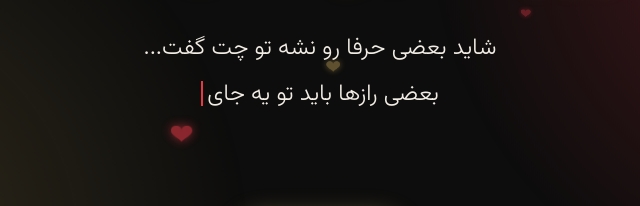
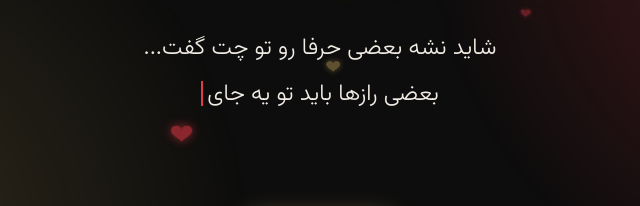
Before and after one commit to Abolfazl138863/Surprise_Elyana, a plain HTML site: page index.html in a window 1280 px wide. Shown: the part 321-527 px from the top of the page, 320-960 px from the left. Drawn offline with Linux system fonts and the light colour scheme.

Commit message:
Update index.html

```diff
--- a/index.html
+++ b/index.html
@@ -21,7 +21,8 @@ body::before{content:"";position:fixed;inset:0;z-index:-1;background:radial-grad
 .aurora i:nth-child(1){top:-25%;right:-25%;background:radial-gradient(circle,rgba(230,57,70,.3),transparent 65%)}
 .aurora i:nth-child(2){bottom:-30%;left:-25%;background:radial-gradient(circle,rgba(233,196,106,.18),transparent 65%);animation-duration:32s;animation-delay:-9s}
 .aurora i:nth-child(3){display:none}
-#bg{position:fixed;top:0;left:0;width:100%;height:100vh;height:100lvh;z-index:0;pointer-events:none}
+#bg,#fx{position:fixed;top:0;left:0;width:100%;height:100vh;height:100lvh;z-index:0;pointer-events:none}
+#fx{z-index:30}
 main{position:relative;z-index:1}
 section{min-height:100vh;min-height:100svh;display:flex;flex-direction:column;align-items:center;justify-content:center;padding:72px 20px;text-align:center}
 #messages,#final{display:none}
@@ -109,6 +110,7 @@ footer{position:relative;z-index:1;text-align:center;color:var(--muted);font-siz
 <div class="aurora" aria-hidden="true"><i></i><i></i><i></i></div>
 <div class="prog" id="prog" aria-hidden="true"></div>
 <canvas id="bg" aria-hidden="true"></canvas>
+<canvas id="fx" aria-hidden="true"></canvas>
 
 <main>
   <section id="hero">
@@ -136,7 +138,7 @@ footer{position:relative;z-index:1;text-align:center;color:var(--muted);font-siz
     <button class="close" id="closeBtn" aria-label="بستن">×</button>
     <span class="seal" aria-hidden="true">❤</span>
     <p class="title" id="mtext">فکر کردی قرار بود همین‌جا همه‌چیز رو لو بدم؟ </p>
-    <p class="sub">باقیش بمونه برای شاید همین امشب شاید هم بعدا...</p>
+    <p class="sub">باقیش بمونه برای موقعی که این فاصله‌ها کمتر شد...</p>
     <button class="ok" id="okBtn">باشه، منتظر می‌مونم </button>
   </div>
 </div>
@@ -164,7 +166,7 @@ function engineFactory(emit){
     g.fill(); return o;
   }
   const HS = COLORS.map(c => sprite(c, 1)), DS = COLORS.map(c => sprite(c, 0));
-  let cv, ctx, cw = 1, ch = 1, S = 1, dpr = 1, low = false, reduce = false, run = false, looping = false, alive = false;
+  let cv, ctx, fv, fctx, fdirty = false, cw = 1, ch = 1, S = 1, dpr = 1, low = false, reduce = false, run = false, looping = false, alive = false;
   let last = 0, acc = 0, fc = 0, good = 0, lvl = 0, recovered = false, noRec = false;
   const LV = [{h:1,p:1,st:1,q:1},{h:1,p:.55,st:0,q:1},{h:.55,p:.3,st:0,q:.85},{h:.3,p:.15,st:0,q:.7}];
   const MAXP = 220, px = new Float32Array(MAXP), py = new Float32Array(MAXP), pvx = new Float32Array(MAXP), pvy = new Float32Array(MAXP),
@@ -177,7 +179,7 @@ function engineFactory(emit){
   }
   function apply(){ // (re)size canvas + population for the current quality level
     const ow = cv.width || 1, oh = cv.height || 1, oS = S; S = dpr*LV[lvl].q;
-    cv.width = Math.round(cw*S); cv.height = Math.round(ch*S);
+    cv.width = fv.width = Math.round(cw*S); cv.height = fv.height = Math.round(ch*S);
     for (const h of hearts){ h.x *= cv.width/ow; h.y *= cv.height/oh; h.s *= S/oS; h.v *= S/oS; }
     const want = Math.max(4, Math.round(Math.min(low ? 16 : 26, cw/18)*LV[lvl].h));
     while (hearts.length < want) hearts.push(reset({}, true));
@@ -186,7 +188,7 @@ function engineFactory(emit){
   function spark(x, y, n, p){
     const cap = Math.max(20, Math.round(MAXP*LV[lvl].p*(low ? .6 : 1)));
     for (let i = 0; i < n; i++){
-      const j = pn < cap ? pn++ : (Math.random()*pn | 0), a = Math.random()*6.283, sp = (1.2 + Math.random()*5)*p*S;
+      fdirty = true; const j = pn < cap ? pn++ : (Math.random()*pn | 0), a = Math.random()*6.283, sp = (1.2 + Math.random()*5)*p*S;
       px[j] = x*S; py[j] = y*S; pvx[j] = Math.cos(a)*sp; pvy[j] = Math.sin(a)*sp - 2*S; pl[j] = 1;
       pd[j] = .012 + Math.random()*.014; ps[j] = (3 + Math.random()*6)*S; pk[j] = (Math.random() < .6 ? 0 : 1)*2 + (Math.random() < .55 ? 1 : 0);
     }
@@ -210,29 +212,34 @@ function engineFactory(emit){
       ctx.globalAlpha = h.a; ctx.drawImage(HS[h.c], x - d/2, h.y - d/2, d, d);
       if (h.y < -40*S) reset(h, false);
     }
-    for (let i = pn - 1; i >= 0; i--){
-      pvy[i] += .11*S*k; pvx[i] *= .985; px[i] += pvx[i]*k; py[i] += pvy[i]*k; pl[i] -= pd[i]*k;
-      if (pl[i] <= 0){ const L = --pn; if (i !== L) for (const a of A) a[i] = a[L]; continue; }
-      const d = ps[i]*3.2, kk = pk[i]; ctx.globalAlpha = pl[i]; ctx.drawImage((kk & 1 ? HS : DS)[kk >> 1], px[i] - d/2, py[i] - d/2, d, d);
-    }
     ctx.globalAlpha = 1;
-    for (let i = rings.length - 1; i >= 0; i--){
-      const r = rings[i]; r.r += 6*S*k; r.l -= .028*k;
-      if (r.l <= 0){ rings.splice(i, 1); continue; }
-      ctx.strokeStyle = `rgba(233,196,106,${r.l})`; ctx.lineWidth = 2*S; ctx.beginPath(); ctx.arc(r.x, r.y, r.r, 0, 6.3); ctx.stroke();
-    }
     if (!reduce && !low && LV[lvl].st && Math.random() < .005) stars.push({x:cv.width*(.2 + Math.random()*.8), y:Math.random()*cv.height*.4, vx:-(7 + Math.random()*4)*S, vy:(3 + Math.random()*2)*S, l:1});
     for (let i = stars.length - 1; i >= 0; i--){
       const s = stars[i]; s.x += s.vx*k; s.y += s.vy*k; s.l -= .016*k;
       if (s.l <= 0){ stars.splice(i, 1); continue; }
       ctx.strokeStyle = `rgba(255,242,205,${s.l})`; ctx.lineWidth = 1.6*S; ctx.beginPath(); ctx.moveTo(s.x, s.y); ctx.lineTo(s.x - s.vx*7, s.y - s.vy*7); ctx.stroke();
     }
+    if (pn || rings.length || fdirty){ // top layer is only touched while something is on it
+      fctx.clearRect(0, 0, fv.width, fv.height);
+      for (let i = pn - 1; i >= 0; i--){
+        pvy[i] += .11*S*k; pvx[i] *= .985; px[i] += pvx[i]*k; py[i] += pvy[i]*k; pl[i] -= pd[i]*k;
+        if (pl[i] <= 0){ const L = --pn; if (i !== L) for (const a of A) a[i] = a[L]; continue; }
+        const d = ps[i]*3.2, kk = pk[i]; fctx.globalAlpha = pl[i]; fctx.drawImage((kk & 1 ? HS : DS)[kk >> 1], px[i] - d/2, py[i] - d/2, d, d);
+      }
+      fctx.globalAlpha = 1;
+      for (let i = rings.length - 1; i >= 0; i--){
+        const r = rings[i]; r.r += 6*S*k; r.l -= .028*k;
+        if (r.l <= 0){ rings.splice(i, 1); continue; }
+        fctx.strokeStyle = `rgba(233,196,106,${r.l})`; fctx.lineWidth = 2*S; fctx.beginPath(); fctx.arc(r.x, r.y, r.r, 0, 6.3); fctx.stroke();
+      }
+      fdirty = pn > 0 || rings.length > 0;
+    }
     if (!alive){ alive = true; emit({t:'alive'}); }
   }
   const go = () => { if (run && !looping){ looping = true; last = 0; raf(frame); } };
   return function(m){
     switch (m.t){
-      case 'init': cv = m.canvas; ctx = cv.getContext('2d'); dpr = m.dpr; low = m.low; reduce = m.reduce; cw = m.w; ch = m.h; run = m.run; apply(); go(); break;
+      case 'init': cv = m.canvas; ctx = cv.getContext('2d'); fv = m.fx; fctx = fv.getContext('2d'); dpr = m.dpr; low = m.low; reduce = m.reduce; cw = m.w; ch = m.h; run = m.run; apply(); go(); break;
       case 'size': cw = m.w; ch = m.h; apply(); break;
       case 'spark': spark(m.x, m.y, m.n, m.p); break;
       case 'burst': spark(m.x, m.y, low ? Math.round(m.n*.7) : m.n, 1); if (LV[lvl].p > .3 && rings.length < 5) rings.push({x:m.x*S, y:m.y*S, r:0, l:1}); break;
@@ -244,7 +251,7 @@ function engineFactory(emit){
 /* ---------- main-thread glue (tiny): worker first, automatic fallback to main thread ---------- */
 const reduce = matchMedia('(prefers-reduced-motion: reduce)').matches;
 const low = (navigator.hardwareConcurrency || 4) <= 4;
-let cv = document.getElementById('bg'), eng = null, worker = null, mainMode = false, transferred = false, wd, rt, hmax = 0, wlast = 0;
+let cv = document.getElementById('bg'), fx = document.getElementById('fx'), eng = null, worker = null, mainMode = false, transferred = false, wd, rt, hmax = 0, wlast = 0;
 const dims = () => { if (innerWidth !== wlast){ wlast = innerWidth; hmax = 0; } hmax = Math.max(hmax, innerHeight); return {w:innerWidth, h:hmax}; };
 const base = () => ({dpr:Math.min(devicePixelRatio || 1, low ? 1 : 1.5), low, reduce, run:!document.hidden, ...dims()});
 const emit = m => { if (m.t === 'lvl') document.body.dataset.q = m.v; else if (m.t === 'alive') clearTimeout(wd); };
@@ -252,17 +259,20 @@ function startMain(){
   if (mainMode) return; mainMode = true; clearTimeout(wd);
   try {
     if (worker){ worker.terminate(); worker = null; }
-    if (transferred){ const c = document.createElement('canvas'); c.id = 'bg'; c.setAttribute('aria-hidden', 'true'); cv.replaceWith(c); cv = c; transferred = false; }
-    eng = engineFactory(emit); eng({t:'init', canvas:cv, ...base()});
+    if (transferred){ // transferred canvases are unusable: swap in fresh ones
+      for (const id of ['bg', 'fx']){ const c = document.createElement('canvas'); c.id = id; c.setAttribute('aria-hidden', 'true'); document.getElementById(id).replaceWith(c); }
+      cv = document.getElementById('bg'); fx = document.getElementById('fx'); transferred = false;
+    }
+    eng = engineFactory(emit); eng({t:'init', canvas:cv, fx, ...base()});
   } catch (e){ eng = null; } // the page works fine without the background
 }
 function bootEngine(){
   try {
     if (window.Worker && window.OffscreenCanvas && 'transferControlToOffscreen' in cv){
       const w = new Worker(URL.createObjectURL(new Blob(['const h=(' + engineFactory.toString() + ')(m=>postMessage(m));onmessage=e=>h(e.data)'], {type:'text/javascript'})));
-      const off = cv.transferControlToOffscreen(); transferred = true; worker = w;
+      const off = cv.transferControlToOffscreen(), off2 = fx.transferControlToOffscreen(); transferred = true; worker = w;
       w.onmessage = e => emit(e.data); w.onerror = startMain;
-      eng = m => w.postMessage(m); w.postMessage({t:'init', canvas:off, ...base()}, [off]);
+      eng = m => w.postMessage(m); w.postMessage({t:'init', canvas:off, fx:off2, ...base()}, [off, off2]);
       wd = setTimeout(startMain, 2500); // no frame from the worker? fall back
     } else startMain();
   } catch (e){ startMain(); }
@@ -274,7 +284,7 @@ addEventListener('resize', () => { clearTimeout(rt); rt = setTimeout(() => send(
 document.addEventListener('visibilitychange', () => send({t:'run', v:!document.hidden}));
 
 /* ---------- typewriter ---------- */
-const line = "شاید بعضی حرفا رو نشه تو چت گفت... بعضی رازها باید تو یه جای امن‌تر بمونن";
+const line = "شاید نشه بعضی حرفا رو تو چت گفت... بعضی رازها باید تو یه جای امن‌تر بمونن";
 const typed = document.getElementById('typed');
 if (reduce) typed.textContent = line;
 else {
@@ -391,7 +401,7 @@ secretBtn.addEventListener('click', e => {
   secretBtn.textContent = 'رازِ آخر 🔓'; secretBtn.classList.add('unlock');
   setTimeout(() => {
     secretBtn.classList.remove('unlock'); openM(pt);
-    for (let i = 0; i < 2; i++) setTimeout(() => burst(innerWidth*(.2 + Math.random()*.6), innerHeight*(.5 + Math.random()*.3), 12), i*200);
+    for (let i = 0; i < 4; i++) setTimeout(() => burst(innerWidth*(.15 + Math.random()*.7), innerHeight*(.3 + Math.random()*.5), 18), i*220);
   }, reduce ? 0 : 450);
 });
 document.getElementById('closeBtn').addEventListener('click', closeM);
@@ -401,11 +411,10 @@ addEventListener('keydown', e => { if (e.key === 'Escape') closeM(); });
 
 /* ---------- mouse-only trail + throttled scroll bar ---------- */
 let lastTrail = 0;
-addEventListener('pointermove', e => {
-  if (reduce || e.pointerType !== 'mouse') return;
-  const t = performance.now();
-  if (t - lastTrail > 60){ lastTrail = t; sparkle(e.clientX, e.clientY, 2, .35); }
-}, {passive:true});
+const trail = (x, y, n, pw) => { const t = performance.now(); if (t - lastTrail > 45){ lastTrail = t; sparkle(x, y, n, pw); } };
+addEventListener('pointermove', e => { if (!reduce && e.pointerType === 'mouse') trail(e.clientX, e.clientY, 2, .4); }, {passive:true});
+addEventListener('touchmove', e => { const q = e.touches[0]; if (!reduce && q) trail(q.clientX, q.clientY, 3, .6); }, {passive:true});
+addEventListener('pointerdown', e => { if (!reduce && !(e.target.closest && e.target.closest('.card'))) burst(e.clientX, e.clientY, 10); }, {passive:true});
 const prog = document.getElementById('prog');
 let tick2 = false;
 addEventListener('scroll', () => {
```
